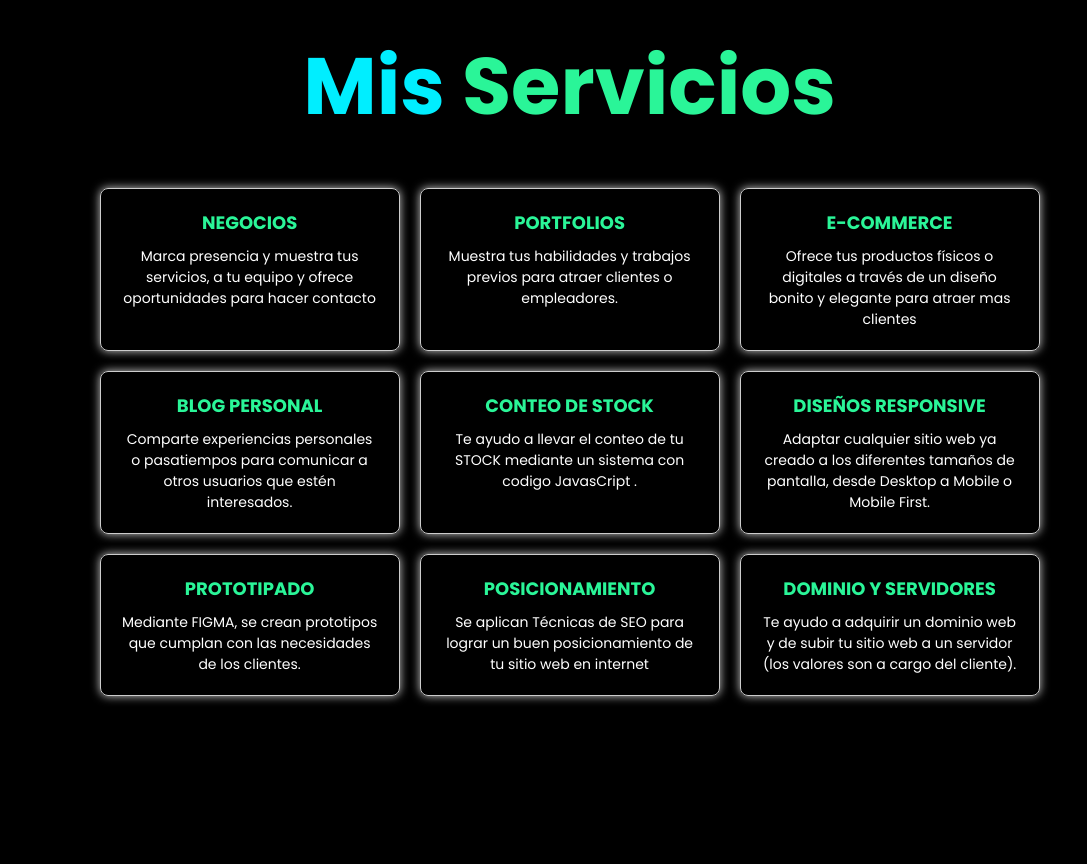
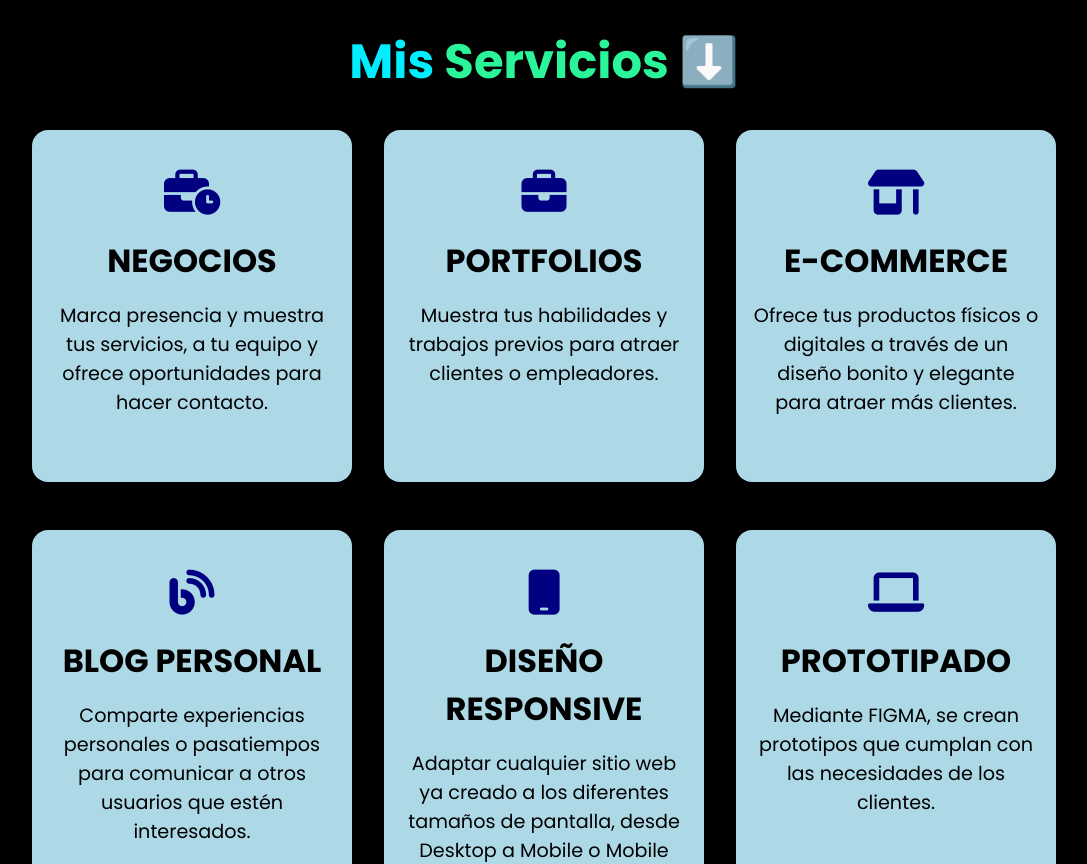
Before and after one commit to Ntarchini99/Portfolio, a React (Vite) app: page / in a window 1280 px wide. Shown: the part 1600-2464 px from the top of the page, without its empty margins (96-1183 px from the left). Built offline with nearby package versions, Linux system fonts and the light colour scheme.

Commit message:
modificaciones en services

```diff
--- a/index.html
+++ b/index.html
@@ -4,6 +4,9 @@
     <meta charset="UTF-8" />
     <link rel="shortcut icon" href="./src/assets/icons/personal.png" type="image/x-icon">
     <meta name="viewport" content="width=device-width, initial-scale=1.0" />
+    <link rel="stylesheet" href="https://cdnjs.cloudflare.com/ajax/libs/font-awesome/6.5.1/css/all.min.css"
+        integrity="sha512-DTOQO9RWCH3ppGqcWaEA1BIZOC6xxalwEsw9c2QQeAIftl+Vegovlnee1c9QX4TctnWMn13TZye+giMm8e2LwA=="
+        crossorigin="anonymous" referrerpolicy="no-referrer" />
     <title>Nazareno Tarchini | Website</title>
   </head>
   <body>
--- a/src/components/Services/Services.css
+++ b/src/components/Services/Services.css
@@ -1,58 +1,48 @@
-.services {
-  width: 90%;
-  text-align: center;
-  min-height: 100vh;
-  margin-left: 7%;
-}
-
 .services h2 {
   margin-bottom: 2rem;
-  color: #0ef;
-  font-size: 5rem;
+  font-size: 3rem;
 }
 
 .services-container {
   display: flex;
+  justify-content: center;
+  align-items: stretch;
   flex-wrap: wrap;
-  justify-content: center;
-  max-width: 960px;
-  margin: 0 auto;
+  gap: 2rem;
+  width: 80%;
+  margin: 2rem auto;
 }
 
-.services-box {
-  width: 300px;
-  margin: 10px;
-  padding: 20px;
-  border: 1px solid #ccc;
-  border-radius: 8px;
-  box-shadow: 0 0 10px rgba(255, 255, 255, 0.8), 0 0 10px rgba(0, 0, 0, 0.1);
-  transition: box-shadow 0.3s ease;
+.services-container .services-box {
+  flex: 1 1 20rem;
+  background: lightblue;
+  padding: 2rem 1rem 3rem;
+  border-radius: 1rem;
+  text-align: center;
+  transition: .5s ease;
+  margin-bottom: 1rem;
+  max-height: 22rem;
 }
 
-.services-box:hover {
-  box-shadow: 0 0 20px rgba(255, 255, 255, 0.8), 0 0 10px rgba(0, 0, 0, 0.1);
+.services-container .services-box:hover {
+  border-color: var(--main-color);
+  transform: scale(1.02);
 }
 
 .services-box h3 {
-  font-size: 18px;
-  margin-bottom: 10px;
-  color: #2af598;
+  color: black;
+  font-size: 2rem;
+  margin-top: 5%;
 }
 
 .services-box p {
-  text-align: center;
-  font-size: 14px;
-  color: #fff;
+  color: black;
+  font-size: 1.2rem;
+  margin: 1rem 0 2rem;
 }
 
-@media (max-width: 1024px) {
-  .services-box {
-    width: 250px;
-    margin: 10px;
-    padding: 20px;
-    border: 1px solid #ccc;
-    border-radius: 8px;
-    box-shadow: 0 0 10px rgba(255, 255, 255, 0.8), 0 0 10px rgba(0, 0, 0, 0.1);
-    transition: box-shadow 0.3s ease;
-  }
+.services-box i {
+  font-size: 45px;
+  padding: 8px;
+  color: navy;
 }
--- a/src/components/Services/Services.jsx
+++ b/src/components/Services/Services.jsx
@@ -1,61 +1,36 @@
 import './Services.css'
+import React from 'react';
+
+const Service = ({ icon, title, description }) => (
+  <div className="services-box">
+    <i className={`fa-solid fa-${icon}`}></i>
+    <h3>{title}</h3>
+    <p>{description}</p>
+  </div>
+);
 
 const Services = () => {
-  // Define an array of service objects with their respective content
   const servicesData = [
-    {
-      title: 'NEGOCIOS',
-      description: 'Marca presencia y muestra tus servicios, a tu equipo y ofrece oportunidades para hacer contacto',
-    },
-    {
-      title: 'PORTFOLIOS',
-      description: 'Muestra tus habilidades y trabajos previos para atraer clientes o empleadores.',
-    },
-    {
-      title: 'E-COMMERCE',
-      description: 'Ofrece tus productos físicos o digitales a través de un diseño bonito y elegante para atraer mas clientes',
-    },
-    {
-      title: 'BLOG PERSONAL',
-      description: 'Comparte experiencias personales o pasatiempos para comunicar a otros usuarios que estén interesados.',
-    },
-    {
-      title: 'CONTEO DE STOCK',
-      description: 'Te ayudo a llevar el conteo de tu STOCK mediante un sistema con codigo JavasCript .',
-    },
-    {
-      title: 'DISEÑOS RESPONSIVE',
-      description: 'Adaptar cualquier sitio web ya creado a los diferentes tamaños de pantalla, desde Desktop a Mobile o Mobile First.',
-    },
-    {
-      title: 'PROTOTIPADO',
-      description: 'Mediante FIGMA, se crean prototipos que cumplan con las necesidades de los clientes.',
-    },
-    {
-      title: 'POSICIONAMIENTO',
-      description: 'Se aplican Técnicas de SEO para lograr un buen posicionamiento de tu sitio web en internet',
-    },
-    {
-      title: 'DOMINIO Y SERVIDORES',
-      description: 'Te ayudo a adquirir un dominio web y de subir tu sitio web a un servidor (los valores son a cargo del cliente).',
-    },
-
+    { icon: 'business-time', title: 'NEGOCIOS', description: 'Marca presencia y muestra tus servicios, a tu equipo y ofrece oportunidades para hacer contacto.' },
+    { icon: 'briefcase', title: 'PORTFOLIOS', description: 'Muestra tus habilidades y trabajos previos para atraer clientes o empleadores.' },
+    { icon: 'shop', title: 'E-COMMERCE', description: 'Ofrece tus productos físicos o digitales a través de un diseño bonito y elegante para atraer más clientes.' },
+    { icon: 'blog', title: 'BLOG PERSONAL', description: 'Comparte experiencias personales o pasatiempos para comunicar a otros usuarios que estén interesados.' },
+    { icon: 'mobile', title: 'DISEÑO RESPONSIVE', description: 'Adaptar cualquier sitio web ya creado a los diferentes tamaños de pantalla, desde Desktop a Mobile o Mobile First.' },
+    { icon: 'laptop', title: 'PROTOTIPADO', description: 'Mediante FIGMA, se crean prototipos que cumplan con las necesidades de los clientes.' },
+    { icon: 'globe', title: 'SEO Y POSICIONAMIENTO', description: 'Se aplican Técnicas de SEO para lograr un buen posicionamiento de tu sitio web en internet.' },
+    { icon: 'server', title: 'DOMINIO Y SERVIDORES', description: 'Te ayudo a adquirir un dominio web y a subir tu sitio web a un servidor (los valores son a cargo del cliente).' },
   ];
 
   return (
     <section className="services" id="services">
-      <h2 className="heading">Mis <span>Servicios</span></h2>
+      <h2 className="heading">Mis <span>Servicios ⬇️</span></h2>
       <div className="services-container">
         {servicesData.map((service, index) => (
-          <div className="services-box" key={index}>
-            <i className={`fa-solid fa-${service.icon}`} style={{ color: service.color }}></i>
-            <h3>{service.title}</h3>
-            <p>{service.description}</p>
-          </div>
+          <Service key={index} {...service} />
         ))}
       </div>
     </section>
   );
-};
+}
 
 export default Services;
```
